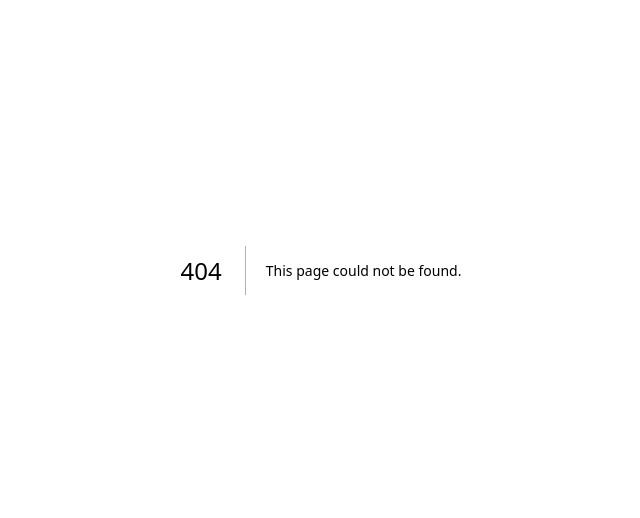
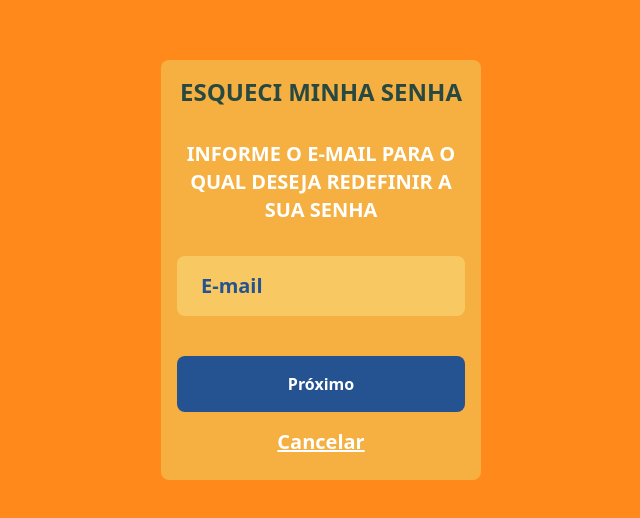
Before and after one commit to MarcosVOS/inclusive_city_hub_frontend, a Next.js app: page /forgot-password in a window 1280 px wide. Before the commit this address had no page. Shown: the part 130-648 px from the top of the page, without its empty margins (319-959 px from the left). Built offline with nearby package versions, Linux system fonts and the light colour scheme.

Commit message:
feat: create forgot-passord page

```diff
--- /dev/null
+++ b/src/app/forgot-password/page.tsx
@@ -0,0 +1,34 @@
+"use client";
+
+import Button from "@/components/ui/Button";
+import Input from "@/components/ui/input";
+import React from "react";
+import Link from "next/link";
+
+export default function LoginPage() {
+  return (
+    <main className="flex flex-col items-center justify-center min-h-screen p-6 font-sans bg-brand-orange">
+      <div className="w-full max-w-xs mx-auto bg-[#F5B041] p-4 rounded-lg">
+        <h1 className="text-2xl text-center text-[#274941] font-black mb-8 uppercase">
+          esqueci minha senha
+        </h1>
+        <h2 className="text-white mb-8 text-center text-xl font-bold text-2xl uppercase">
+          Informe o e-mail para o qual deseja redefinir a sua senha
+        </h2>
+
+        <form className="flex flex-col gap-5">
+          <Input type="email" placeholder="E-mail" />
+        </form>
+
+        <Button className="mt-10">Próximo</Button>
+
+        <Link
+          href="/"
+          className="block mb-2 font-bold text-xl flex gap-2 justify-center align-middle underline text-white mt-4"
+        >
+          Cancelar
+        </Link>
+      </div>
+    </main>
+  );
+}
--- a/src/app/page.tsx
+++ b/src/app/page.tsx
@@ -22,7 +22,7 @@ export default function LoginPage() {
 
         <div className="mt-3">
           <a
-            href="#"
+            href="/forgot-password"
             className="text-sm font-bold text-white underline text-xl"
           >
             Esqueci minha senha
@@ -33,7 +33,7 @@ export default function LoginPage() {
 
         <div className="mt-8 text-center text-white font-semibold">
           <a
-            href="#"
+            href="/signup"
             className="block mb-2 font-bold text-xl flex gap-2 justify-center align-middle"
           >
             Criar conta
@@ -41,7 +41,7 @@ export default function LoginPage() {
           </a>
 
           <a
-            href="#"
+            href="/help"
             className="block mb-2 font-bold text-xl flex gap-2 justify-center align-middle"
           >
             Ajuda para acessar
```
